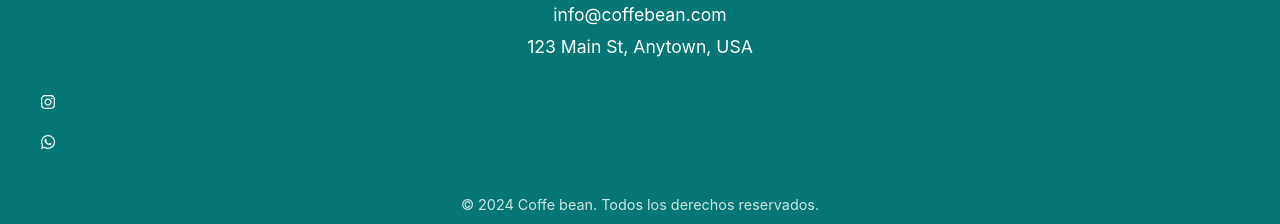
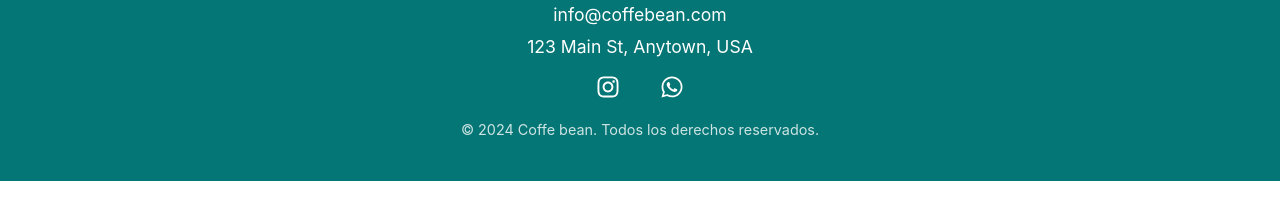
Before and after one commit to Andrewnss21/Pagina-coffebean, a React (Vite) app: page / in a window 1280 px wide. Shown: the part 3602-3826 px from the top of the page. After the commit the page ends 3783 px from the top, so only its background shows below. Built offline with nearby package versions, Linux system fonts and the light colour scheme.

Commit message:
Footer
Se centro los logos de Whatsapp e Instagram

```diff
--- a/src/componentes/footer/footer.css
+++ b/src/componentes/footer/footer.css
@@ -32,14 +32,23 @@
 }
 
 .social-icons {
-  margin-top: 10px;
+  display: flex;
+  justify-content: center;
+  align-items: center;
+  margin-top: 15px;
+  gap: 20px;
 }
 
 .social-icons a {
   margin: 0 10px;
   text-decoration: none;
   color: white;
-  font-size: 1rem;
+  font-size: 1.5rem;
+  transition: color 0.3s ease, transform 0.3s ease;
+}
+
+.social-icons a:hover {
+  transform: scale(1.2);
 }
 
 .footer-bottom {
@@ -47,3 +56,7 @@
   font-size: 0.9rem;
   opacity: 0.8;
 }
+
+.instagram-link {
+  max-width: 1200px;
+}
--- a/src/componentes/footer/footer.tsx
+++ b/src/componentes/footer/footer.tsx
@@ -28,8 +28,8 @@ const Footer: React.FC = () => {
             <p> info@coffebean.com</p>
             <p> 123 Main St, Anytown, USA</p>
             <div className="social-icons">
-              <a href="https://instagram.com" className="instagram-link"><FaInstagram /></a>
-              <a href="https://whatsapp.com" className="whatsapp-link"><FaWhatsapp /></a>
+              <a href="https://instagram.com"><FaInstagram /></a>
+              <a href="https://whatsapp.com" ><FaWhatsapp /></a>
             </div>
           </div>
         </div>
```
